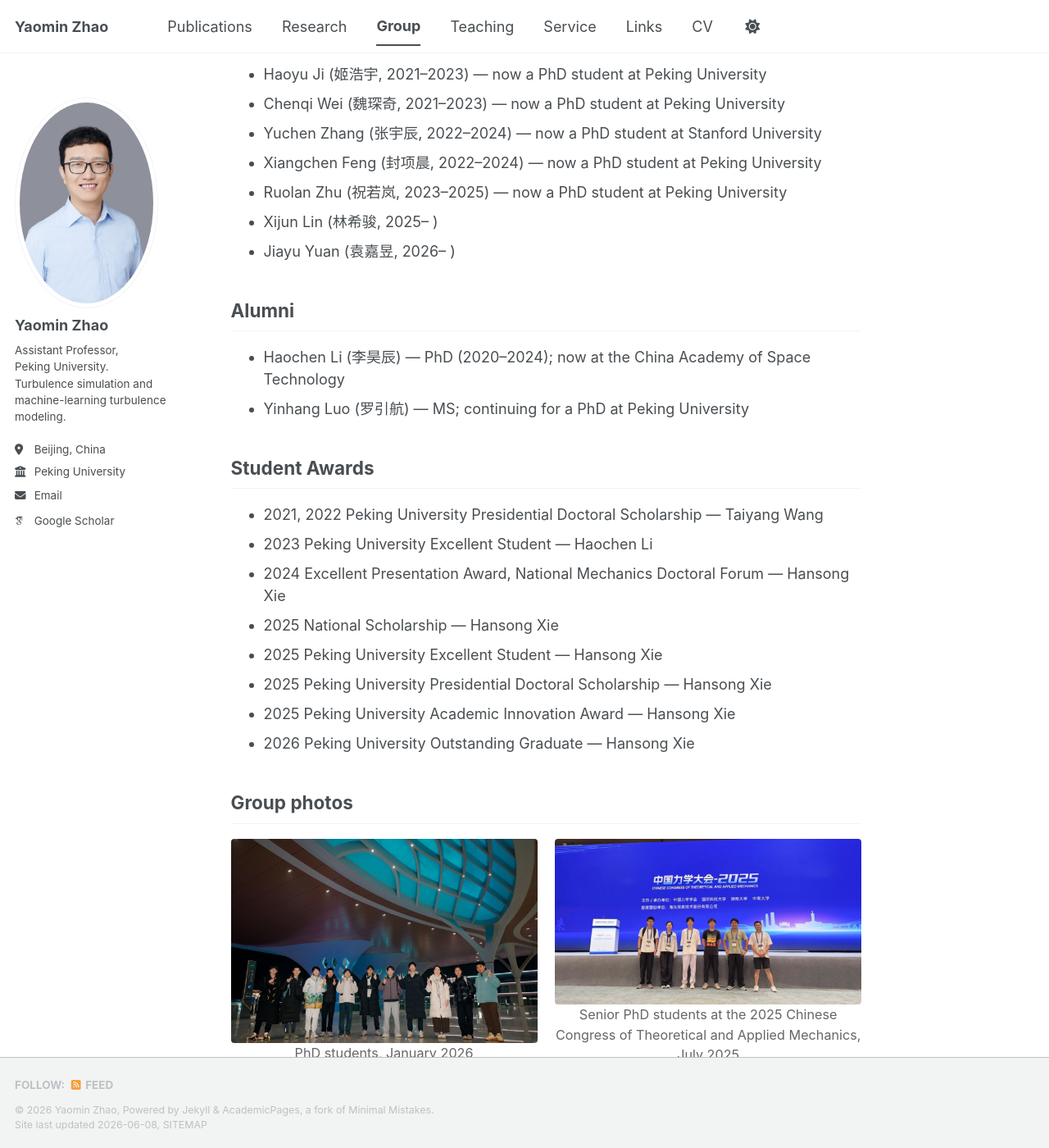
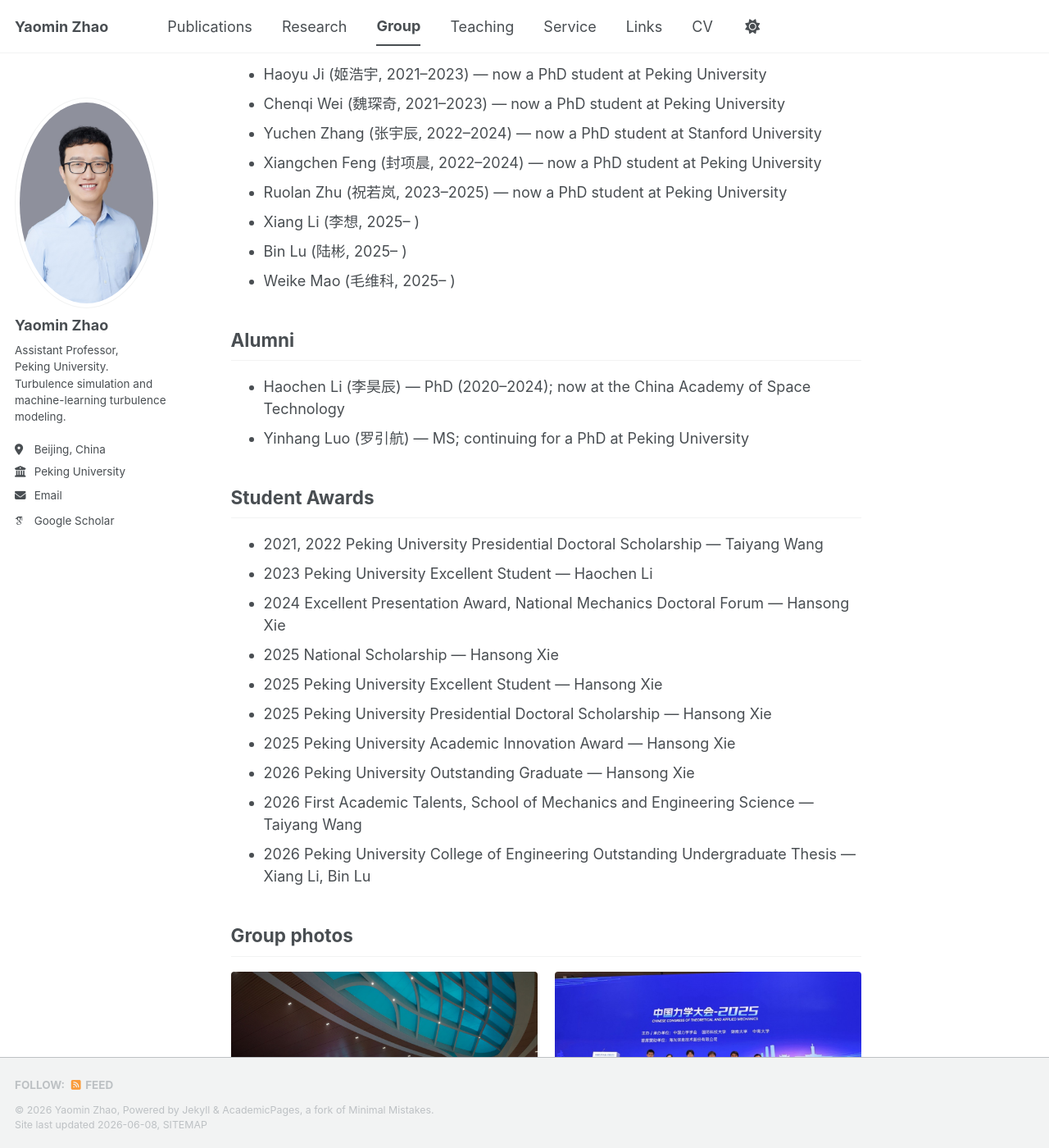
Before and after one commit to YMGroup-PKU/YMGroup-PKU.github.io, a Jekyll site: the page built from _pages/group.md, in a window 1280 px wide and 1400 px high, scrolled down 958 px. Shown: the whole window at 82% size. Built offline with Jekyll 4.4.1, drawn with Linux system fonts in a browser that asks for light colours; some web fonts are replaced; a script bundle is joined from its source files by our own code; library files that are not in the unit come from our copies.

Commit message:
Group: add Academic Talents and Outstanding Undergraduate Thesis awards

```diff
--- a/_pages/group.md
+++ b/_pages/group.md
@@ -33,8 +33,9 @@ Our group works on high-fidelity simulation and machine-learning modeling of tur
 - Yuchen Zhang (张宇辰, 2022–2024) — now a PhD student at Stanford University
 - Xiangchen Feng (封项晨, 2022–2024) — now a PhD student at Peking University
 - Ruolan Zhu (祝若岚, 2023–2025) — now a PhD student at Peking University
-- Xijun Lin (林希骏, 2025– )
-- Jiayu Yuan (袁嘉昱, 2026– )
+- Xiang Li (李想, 2025– )
+- Bin Lu (陆彬, 2025– )
+- Weike Mao (毛维科, 2025– )
 
 ## Alumni
 
@@ -51,6 +52,8 @@ Our group works on high-fidelity simulation and machine-learning modeling of tur
 - 2025 Peking University Presidential Doctoral Scholarship — Hansong Xie
 - 2025 Peking University Academic Innovation Award — Hansong Xie
 - 2026 Peking University Outstanding Graduate — Hansong Xie
+- 2026 First Academic Talents, School of Mechanics and Engineering Science — Taiyang Wang
+- 2026 Peking University College of Engineering Outstanding Undergraduate Thesis — Xiang Li, Bin Lu
 
 ## Group photos
 
```
